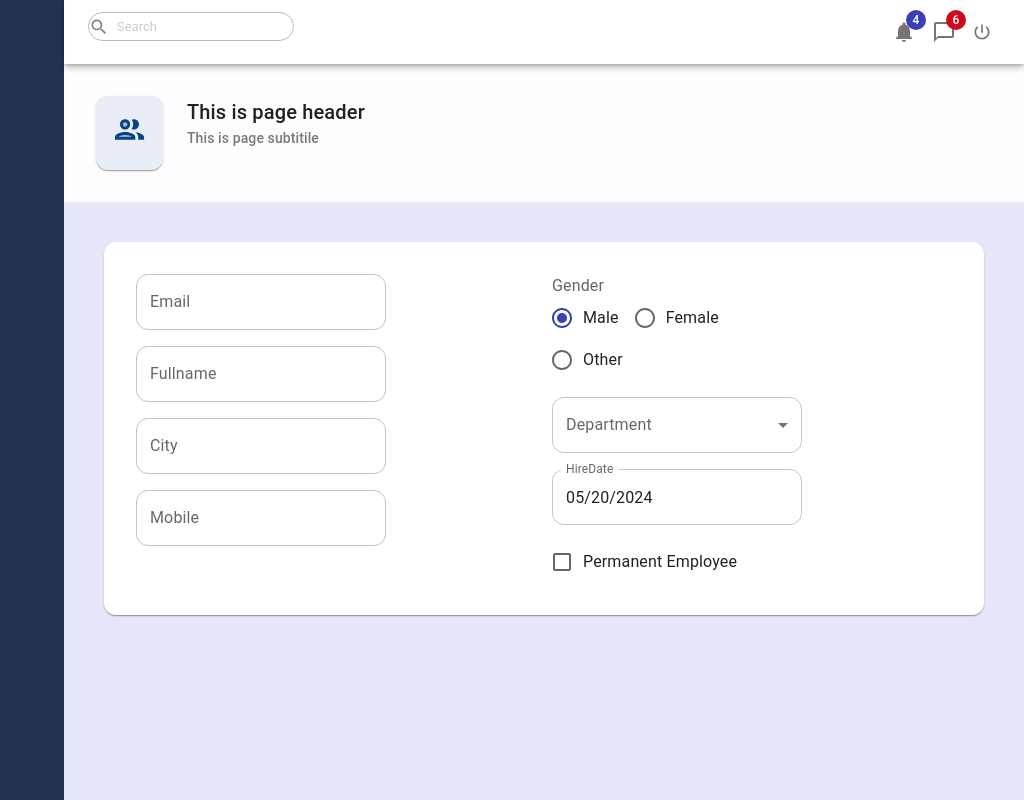
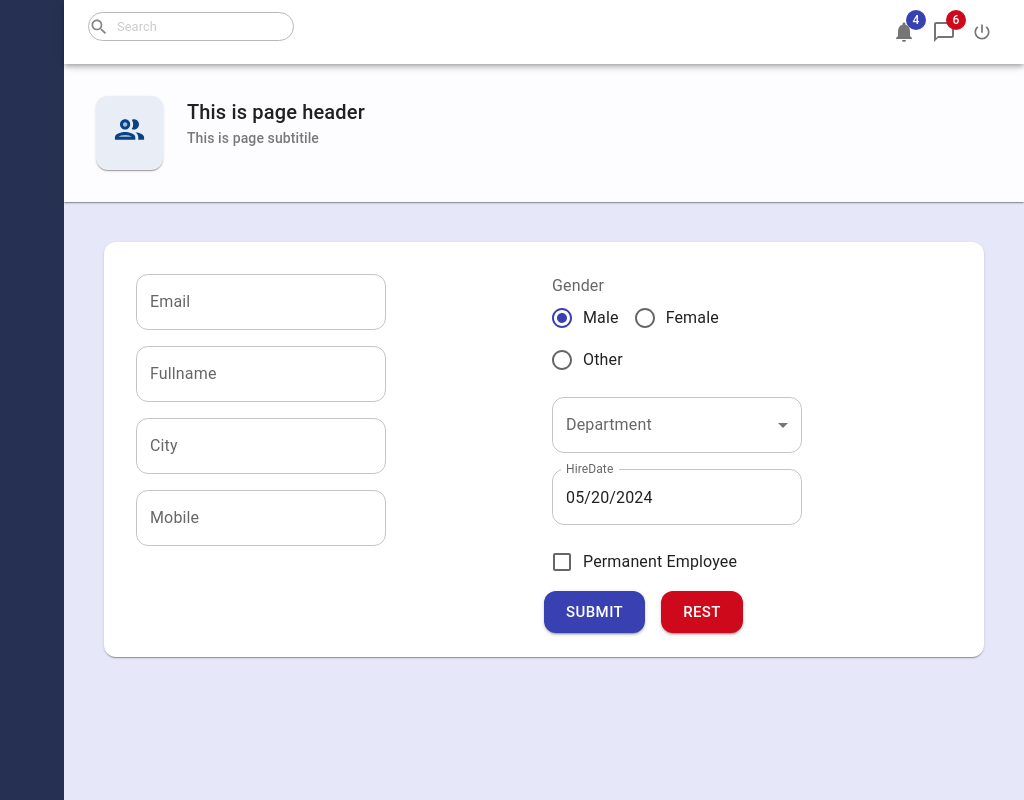
Before and after one commit to Bhubanesh/MuiForm, a React (Create React App) app: page / in a window 1280 px wide. Shown: the whole page, without its empty margins (256-1280 px from the left). Built offline with nearby package versions, Linux system fonts and the light colour scheme.

Commit message:
addes the Subit and Reset buttons

```diff
--- a/src/component/PageHeader.jsx
+++ b/src/component/PageHeader.jsx
@@ -33,7 +33,7 @@ function PageHeader(props) {
   const { title, subtitle, icon } = props;
 
   return (
-    <PaperWrapper elevation="0" square>
+    <PaperWrapper elevation={1} square>
       <PageHeaderWrapper direction="row">
         <CardWrapper>
         {icon}
--- /dev/null
+++ b/src/component/controls/Button.jsx
@@ -0,0 +1,20 @@
+import React from "react";
+import { Button as MuiButton } from "@mui/material";
+const Button = (props) => {
+    console.log("button");
+  const { size, text, color, onClick, variant, ...other } = props;
+  console.log("Button");
+  return (
+    <MuiButton
+      color={color || "primary"}
+      size={size || "medium"}
+      variant={variant || "contained"}
+      onClick={onClick}
+      {...other}
+    >
+      {text}
+    </MuiButton>
+  );
+};
+
+export default Button;
--- a/src/component/controls/Control.jsx
+++ b/src/component/controls/Control.jsx
@@ -1,3 +1,4 @@
+import Button from "./Button";
 import Checkbox from "./Checkbox";
 import DatePicker from "./DatePicker";
 import Input from "./Input";
@@ -9,7 +10,8 @@ const Control = {
   RadioGroup,
   DatePicker,
   Select,
-  Checkbox
+  Checkbox,
+  Button,
 };
 
 export default Control;
--- a/src/component/employee/EmployeeForm.jsx
+++ b/src/component/employee/EmployeeForm.jsx
@@ -1,4 +1,4 @@
-import { Grid } from "@mui/material";
+import { Grid, Stack } from "@mui/material";
 import React from "react";
 import { useState } from "react";
 import { useForm, Form } from "../useForm";
@@ -97,6 +97,21 @@ function EmployeeForm() {
             value={values.isPermanent}
             onChange={handleCheckChange}
           />
+          <Stack
+            direction="row"
+            spacing={2}
+          >
+            <Control.Button
+              type="submit"
+              text="SUBMIT"
+              size="large"
+            />
+            <Control.Button
+              text="REST"
+              size="large"
+              color="secondary"
+            />
+          </Stack>
         </Grid>
       </Grid>
     </Form>
```
